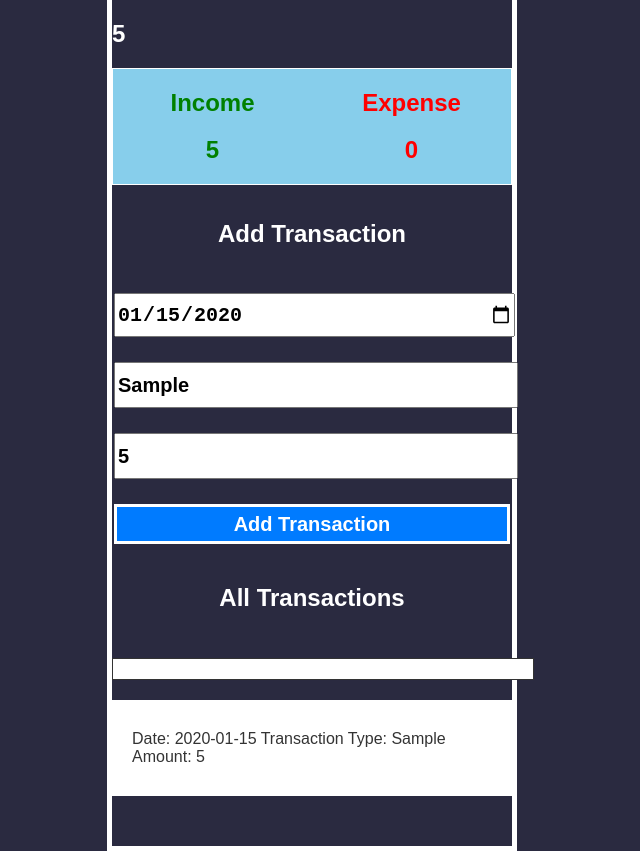
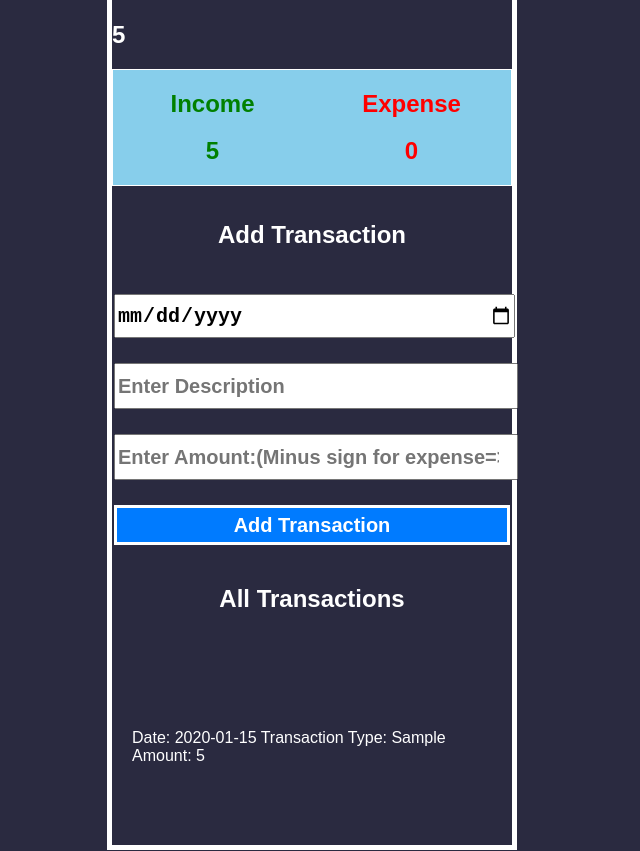
Before and after one commit to mayurlalwani/Expense-Manager-App, a plain HTML site: page index.html in a window 1280 px wide. Both pictures are taken after typing "2020-01-15", "Sample", "5" into the empty fields and a click on the button "Add Transaction". Shown: the part 65-916 px from the top of the page, without its empty margins (328-968 px from the left). Drawn offline with Linux system fonts and the light colour scheme.

Commit message:
Fixed Bugs and improved the design

```diff
--- a/index.html
+++ b/index.html
@@ -44,7 +44,7 @@
 
             <div class="form-desc">
 
-                <input type="text" placeholder="Enter Description" name="description" id="description"></input>
+                <input type="text" placeholder="Enter Description" id="description"></input>
             </div>
 
             <div class="form-amt">
--- a/script.js
+++ b/script.js
@@ -17,12 +17,11 @@
 
 function addExpenseTotal(e){
 
+    const inputDescription = document.querySelector('#description');
+    const description= inputDescription.value;
 
-
-
-    const description = document.querySelector('#description').value;
-
-    var dateControl = document.querySelector('input[type="date"]').value;
+    const inputDateControl = document.querySelector('input[type="date"]');
+    const dateControl = inputDateControl.value;
 
     const amount = inputAmount.value;
 
@@ -32,15 +31,13 @@
     transaction.desc = description;
     transaction.amount = amt;
 
-
     allTransactions.push(transaction);
-
-
 
     if(amount<0){
         totalExpense+=amt;
         expenseAmount.textContent = totalExpense;
     }
+
     else{
         totalIncome+=amt;
         incomeAmount.textContent = totalIncome;
@@ -51,20 +48,21 @@
     bal = totalIncome + totalExpense;
     balance.textContent = bal;
 
+    console.log(allTransactions);
+
     const allExpenseHTML = allTransactions.map(exp => {
         return `<li> Date: ${exp.date} Transaction Type: ${exp.desc} Amount: ${exp.amount}</li>`
-    }).join();
+    });
 
     // expenseTable.innerHTML = allExpenseHTML;
     item.innerHTML = allExpenseHTML;
     list.appendChild(item);
-
-    transaction.date='';
-    transaction.desc='';
-    transaction.amount='';
+    inputAmount.value="";
+    inputDescription.value="";
+    inputDateControl.value="";
+    allTransactions=[];
 
 }
-
 
 
 const element = document.querySelector("#btnAddExpense");
--- a/style.css
+++ b/style.css
@@ -42,7 +42,6 @@
     color:red;
 
 }
-
 
 
 /* .income-expense, .transactions{
@@ -101,9 +100,6 @@
 }
 
 .list-item{
-    border: solid 1px;
-
-
     justify-content: space-between;
     width: 100%;
 }
@@ -116,9 +112,9 @@
   }
 
   .list li {
-    background-color: #fff;
-    box-shadow: var(--box-shadow);
-    color: #333;
+
+
+
     display: flex;
     justify-content: space-between;
     position: relative;
```
